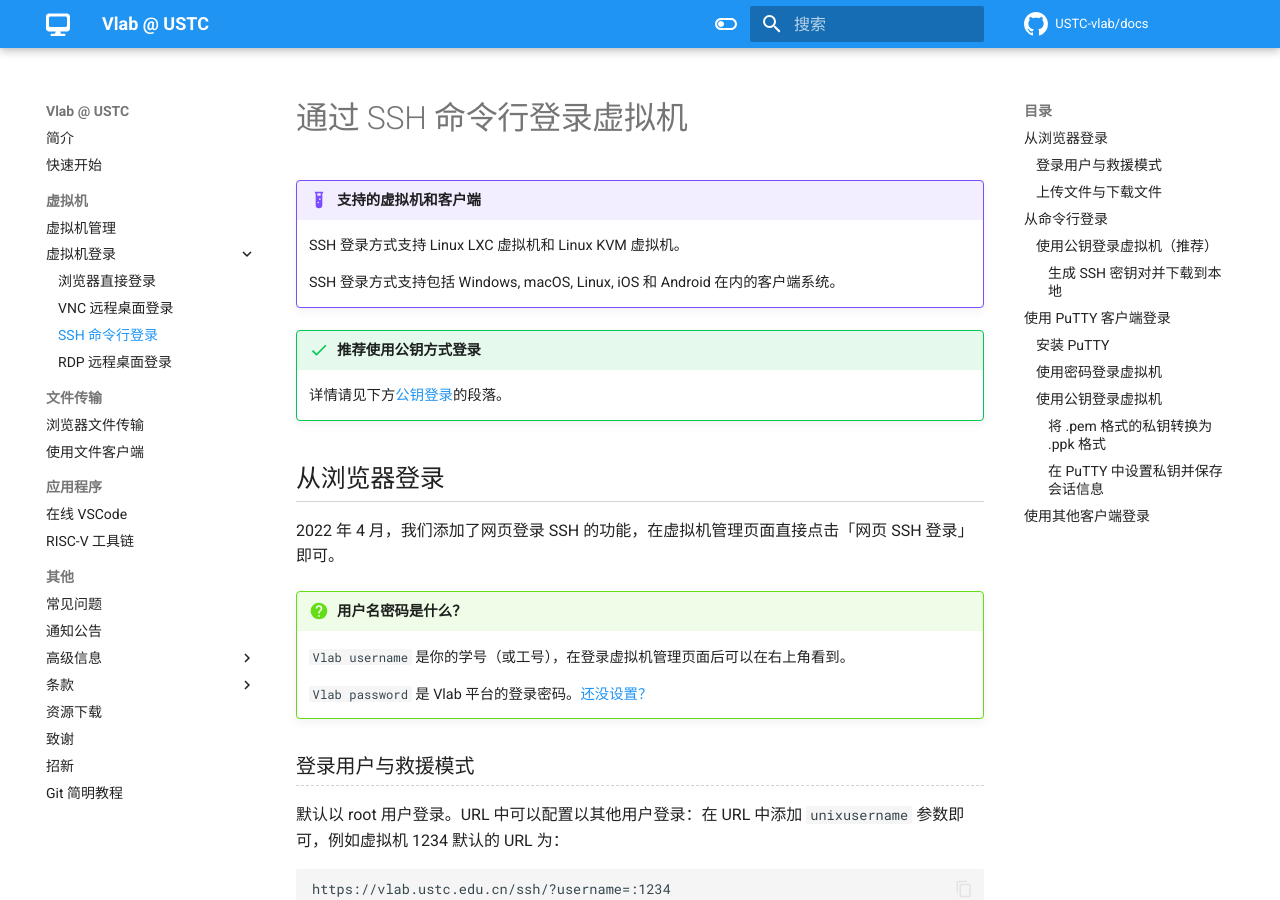
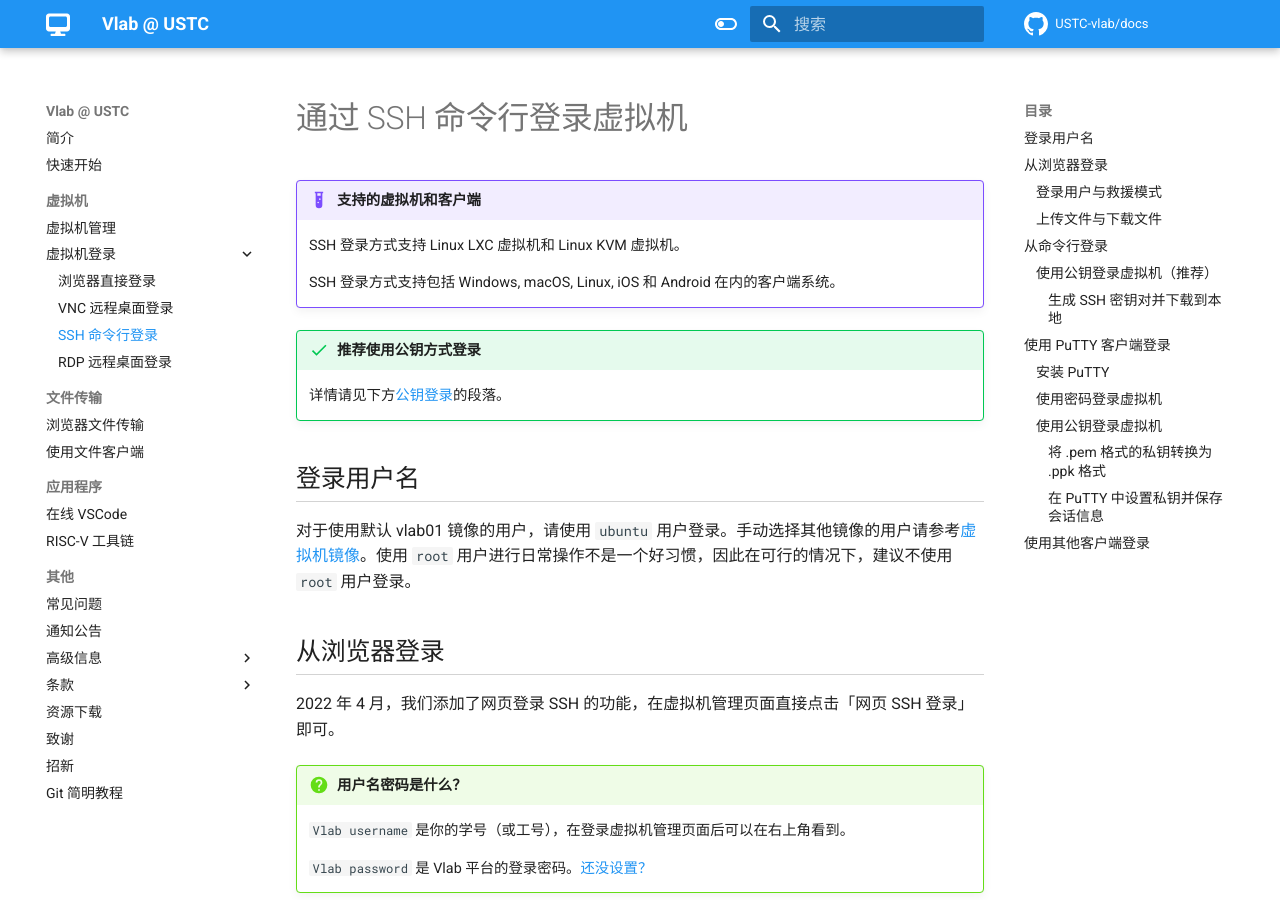
Before and after one commit to USTC-vlab/docs, an MkDocs documentation site: the page built from docs/login/ssh.md, in a window 1280 px wide and 900 px high. Built offline with MkDocs 1.6.1 and Material for MkDocs 9.7.7, drawn with Linux system fonts in a browser that asks for light colours; comment, search, counter and statistics services are not loaded.

Commit message:
ssh: update username info

```diff
--- a/docs/login/ssh.md
+++ b/docs/login/ssh.md
@@ -9,6 +9,10 @@
 !!! success "推荐使用公钥方式登录"
 
     详情请见下方[公钥登录](#pubkey)的段落。
+
+## 登录用户名 {#username}
+
+对于使用默认 vlab01 镜像的用户，请使用 `ubuntu` 用户登录。手动选择其他镜像的用户请参考[虚拟机镜像](../advanced/images.md#镜像一览-image-content)。使用 `root` 用户进行日常操作不是一个好习惯，因此在可行的情况下，建议不使用 `root` 用户登录。
 
 ## 从浏览器登录 {#web}
 
```
